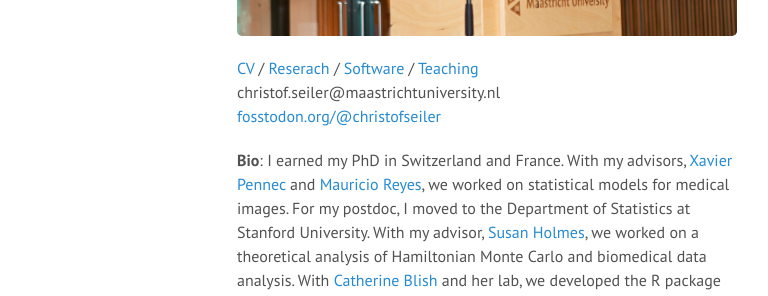
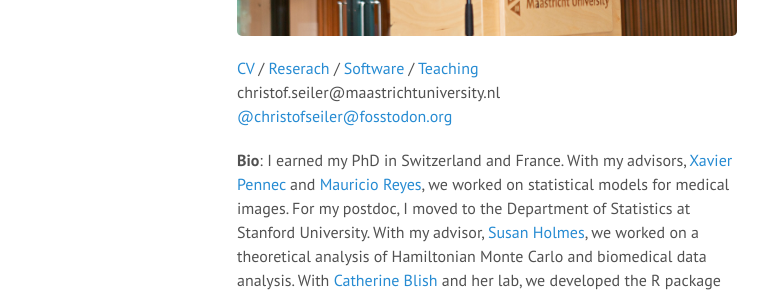
Before and after one commit to ChristofSeiler/ChristofSeiler.github.io, a Jekyll site: the page built from index.html, in a window 1280 px wide. Shown: the part 430-726 px from the top of the page, without its empty margins (3-771 px from the left). Built offline with Jekyll 4.4.1, drawn with Linux system fonts in a browser that asks for light colours; the list of posts is cut into pages by our own code.

Commit message:
add actual handle

```diff
--- a/index.html
+++ b/index.html
@@ -17,7 +17,7 @@ p.narrow {
 <a href="software/">Software</a> /
 <a href="teaching/">Teaching</a> <br>
 christof.seiler@maastrichtuniversity.nl <br>
-<a rel="me" href="https://fosstodon.org/@christofseiler">fosstodon.org/@christofseiler</a>
+<a rel="me" href="https://fosstodon.org/@christofseiler">@christofseiler@fosstodon.org</a>
 </p>
 
 <p class="narrow">
```
